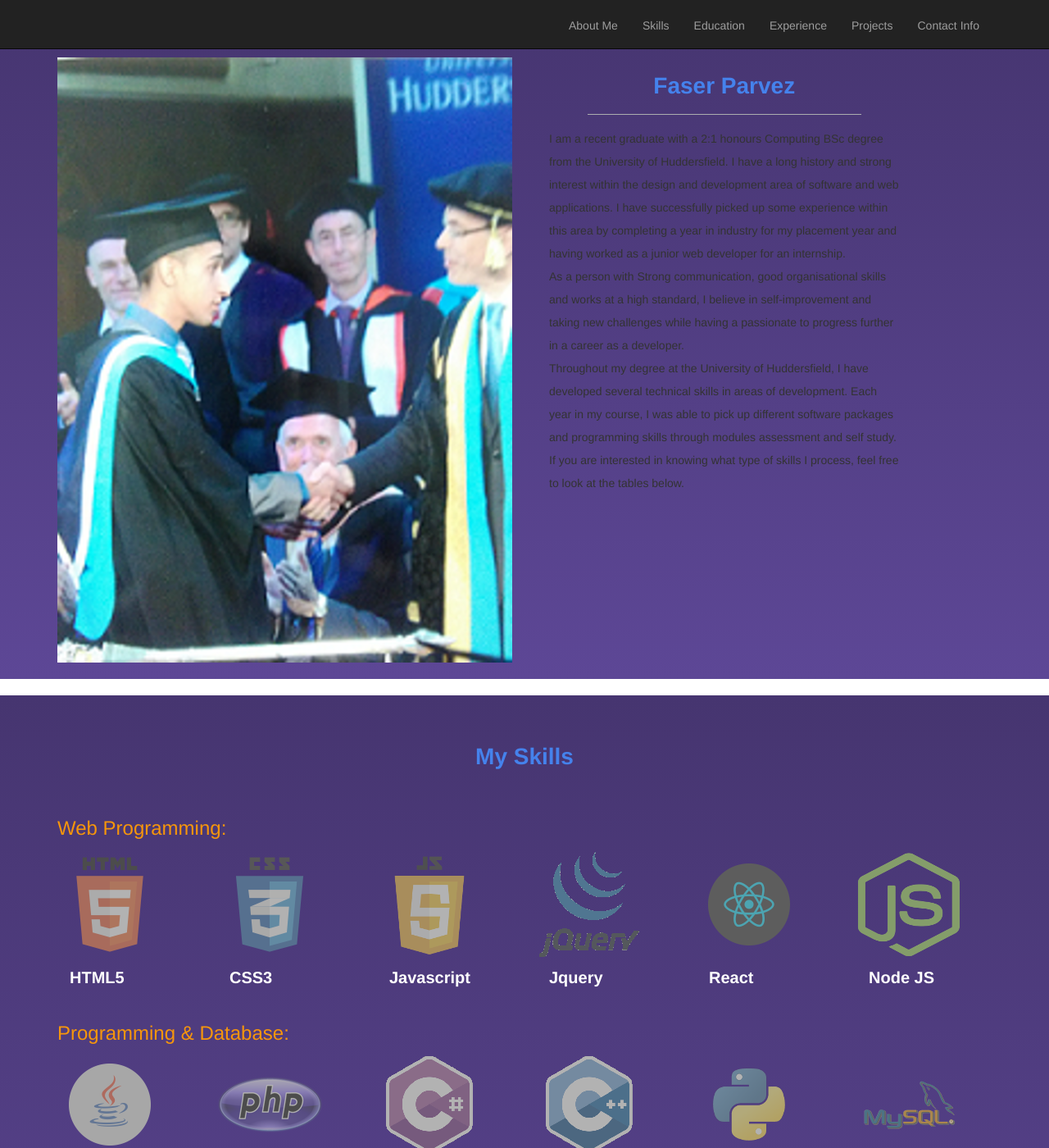
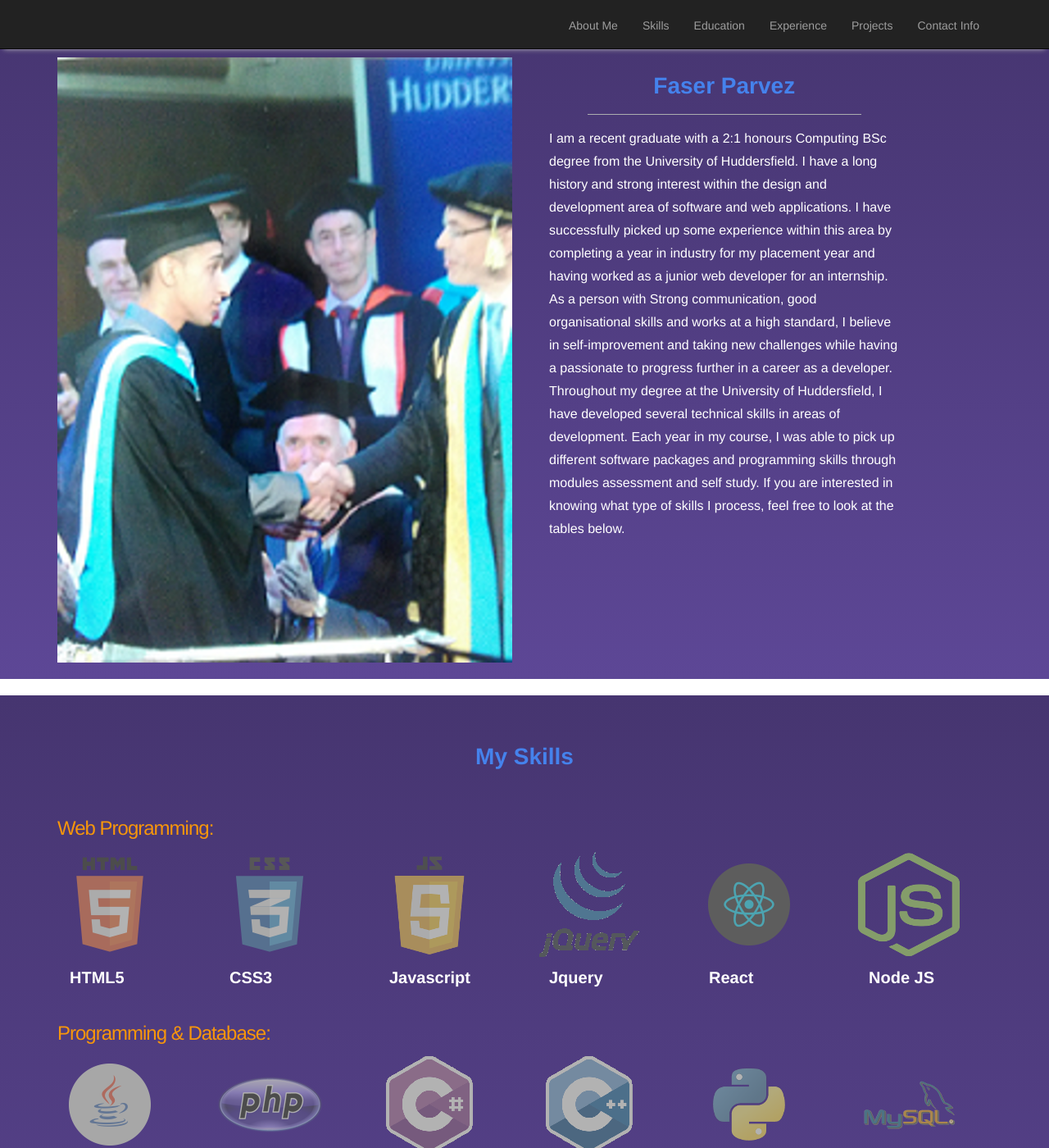
Before and after one commit to thisisatest1990/thisisatest1990.github.io, a Jekyll site: the page built from index.html, in a window 1280 px wide and 1400 px high. Shown: the whole window at 82% size. Built offline with Jekyll 4.4.1, drawn with Linux system fonts in a browser that asks for light colours; nearby versions of some CDN libraries.

Commit message:
Update main.css

```diff
--- a/css/main.css
+++ b/css/main.css
@@ -85,6 +85,59 @@
 
 div#boldsharp li {
     background-color: rgba(255, 255, 255, 0.2);
+}
+
+h2.topicon.sechead {
+    font-weight: 500;
+    letter-spacing: -1px;
+    font-size: 28px;
+}
+
+h3.topicon.sechead {
+    font-weight: 300;
+    letter-spacing: -1px;
+    font-size: 18pt;
+}
+
+.bold {
+    font-weight: bold;
+}
+
+
+.whitebg {
+    transition: opacity 800 ease-in-out;
+    background: rgba(255,255,255,.95);
+    -webkit-box-shadow: 0 5px 6px -5px #bababa;
+    -moz-box-shadow: 0 5px 6px -5px #bababa;
+    box-shadow: 0 5px 6px -5px #bababa;
+}
+
+.firstsec {
+    margin-top: 100px;
+}
+
+.purplesec {
+    margin-top: 10px;
+    color: #3fbeb0;
+    font-weight: bold;
+    letter-spacing: -1px;
+    font-size: 28px;
+    letter-spacing: 1px;
+    text-align: left;
+}
+
+.headshot-ct {
+    max-width: 100%;
+}
+
+.headshot {
+    width: 100%;
+}
+
+#aboutSec p {
+    font-size: 12pt;
+    font-weight: 100;
+    color: #ffffff;
 }
 
 
```
